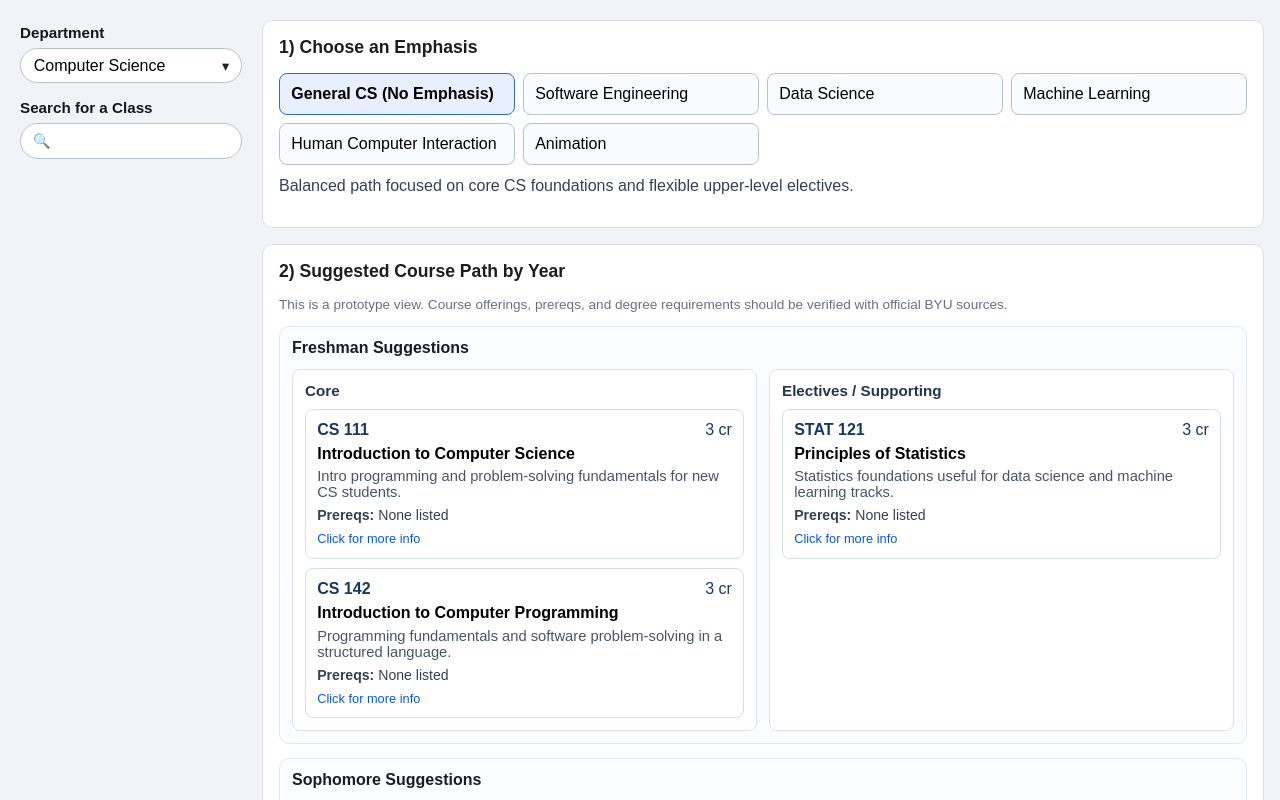
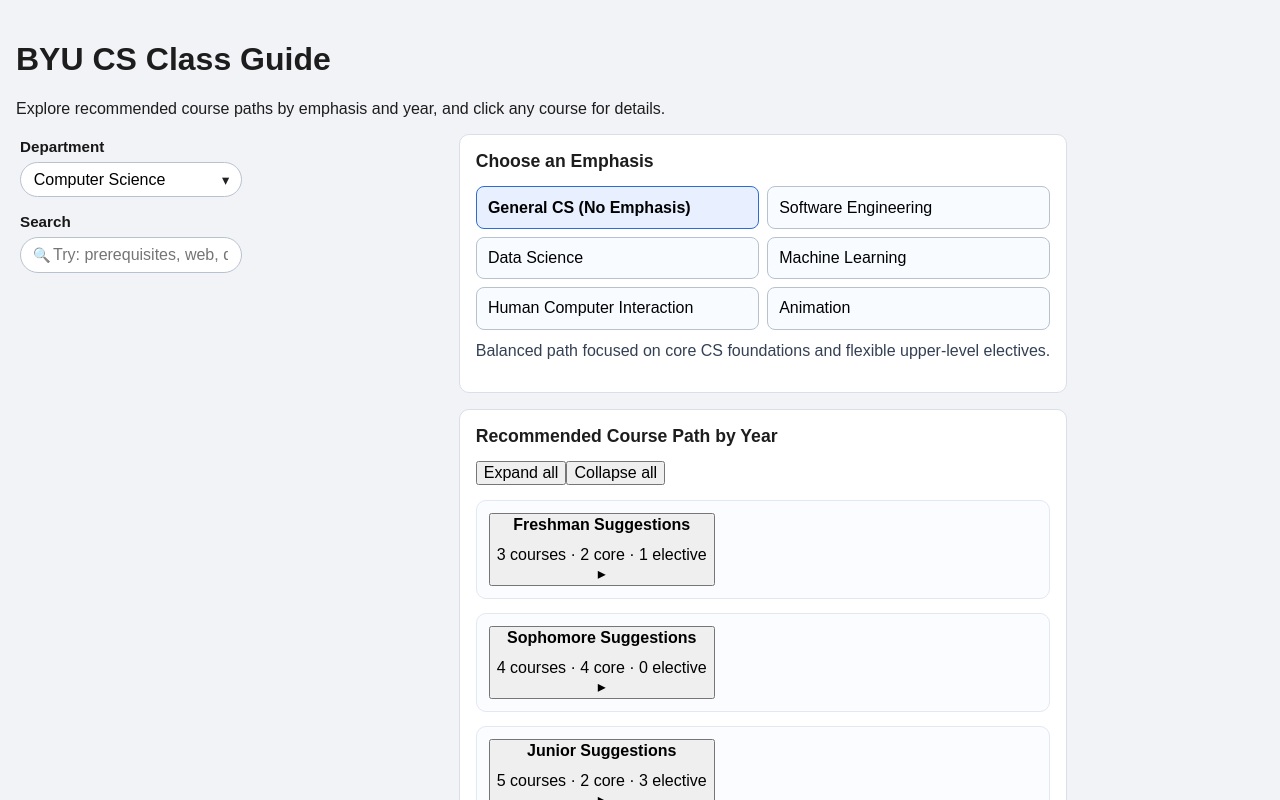
Before and after one commit to addibushman/BYU-CS-IA-PROTOTYPE, a React (Vite) app: page / in a window 1280 px wide. Shown: the top 800 px of the page. Built offline with nearby package versions, Linux system fonts and the light colour scheme.

Commit message:
v2 first try

```diff
--- a/src/App.jsx
+++ b/src/App.jsx
@@ -14,7 +14,8 @@
     course.title,
     course.shortDescription,
     course.longDescription,
-    ...(course.prereqs || [])
+    ...(course.prereqs || []),
+    ...(course.tags || [])
   ]
     .filter(Boolean)
     .join(' ')
@@ -47,8 +48,14 @@
 export default function App() {
   const [selectedEmphasis, setSelectedEmphasis] = useState('general');
   const [selectedCourse, setSelectedCourse] = useState(null);
+
   const [searchQuery, setSearchQuery] = useState('');
   const [department, setDepartment] = useState('Computer Science');
+
+  // Collapsed by default so the page isn't overwhelming
+  const [collapsedYears, setCollapsedYears] = useState(() =>
+    Object.fromEntries(yearLabels.map((y) => [y, true]))
+  );
 
   const fullPlan = useMemo(() => {
     return buildPlanForEmphasis(selectedEmphasis, courses);
@@ -61,23 +68,47 @@
   const emphasisMeta =
     emphases.find((e) => e.id === selectedEmphasis) ?? emphases[0];
 
-  const searchMatchedCourse = useMemo(() => {
+  const firstSearchMatch = useMemo(() => {
     if (!searchQuery.trim()) return null;
     return findFirstMatchInPlan(visiblePlan);
   }, [visiblePlan, searchQuery]);
 
-  const chipCourse = searchMatchedCourse || selectedCourse;
+  const chipCourse = firstSearchMatch || selectedCourse;
 
   const handleOpenCourse = (course) => {
     setSelectedCourse(course);
   };
 
-  const clearSearch = () => {
-    setSearchQuery('');
+  const clearSearch = () => setSearchQuery('');
+
+  const toggleYear = (yearKey) => {
+    setCollapsedYears((prev) => ({ ...prev, [yearKey]: !prev[yearKey] }));
   };
+
+  const expandAll = () => {
+    setCollapsedYears(Object.fromEntries(yearLabels.map((y) => [y, false])));
+  };
+
+  const collapseAll = () => {
+    setCollapsedYears(Object.fromEntries(yearLabels.map((y) => [y, true])));
+  };
+
+  // Nice behavior: if searching, auto-expand all so results are visible
+  const isSearching = searchQuery.trim().length > 0;
+  const effectiveCollapsedYears = isSearching
+    ? Object.fromEntries(yearLabels.map((y) => [y, false]))
+    : collapsedYears;
 
   return (
     <div className="app-shell app-shell-layout">
+      <header className="big-header">
+        <h1>BYU CS Class Guide</h1>
+        <p>
+          Explore recommended course paths by emphasis and year, and click any
+          course for details.
+        </p>
+      </header>
+
       <div className="layout-grid">
         {/* LEFT SIDEBAR */}
         <aside className="sidebar">
@@ -93,24 +124,24 @@
                 className="sidebar-select"
               >
                 <option>Computer Science</option>
-                <option disabled>Information Systems (prototype)</option>
-                <option disabled>Cybersecurity (prototype)</option>
+                <option disabled>Information Systems</option>
+                <option disabled>Cybersecurity</option>
               </select>
             </div>
           </div>
 
           <div className="sidebar-block">
-            <label className="sidebar-label" htmlFor="class-search">
-              Search for a Class
+            <label className="sidebar-label" htmlFor="global-search">
+              Search
             </label>
             <div className="search-wrap">
               <span className="search-icon" aria-hidden="true">
                 🔍
               </span>
               <input
-                id="class-search"
+                id="global-search"
                 type="text"
-                placeholder=""
+                placeholder="Try: prerequisites, web, data, algorithms..."
                 value={searchQuery}
                 onChange={(e) => setSearchQuery(e.target.value)}
                 className="sidebar-search"
@@ -124,11 +155,7 @@
                 type="button"
                 className="selected-chip"
                 onClick={clearSearch}
-                title={
-                  searchQuery
-                    ? 'Clear search'
-                    : 'Selected course (click to clear search if active)'
-                }
+                title={isSearching ? 'Clear search' : 'Selected course'}
               >
                 <span className="chip-x" aria-hidden="true">
                   ×
@@ -140,10 +167,12 @@
         </aside>
 
         {/* MAIN CONTENT */}
-        <div className="main-column">
         <main className="content content-no-max">
           <section className="panel">
-              <h2>1) Choose an Emphasis</h2>
+            <div className="panel-header-row">
+              <h2>Choose an Emphasis</h2>
+            </div>
+
             <EmphasisSelector
               emphases={emphases}
               selectedEmphasis={selectedEmphasis}
@@ -153,15 +182,28 @@
           </section>
 
           <section className="panel">
-              <h2>2) Suggested Course Path by Year</h2>
-              <p className="small-note">
-                This is a prototype view. Course offerings, prereqs, and degree
-                requirements should be verified with official BYU sources.
-              </p>
+            <div className="panel-header-row">
+              <h2>Recommended Course Path by Year</h2>
 
-              {searchQuery.trim() && (
-                <p className="small-note search-status">
-                  Showing classes matching: <strong>{searchQuery}</strong>
+              {!isSearching && (
+                <div className="year-controls">
+                  <button type="button" className="text-btn" onClick={expandAll}>
+                    Expand all
+                  </button>
+                  <button
+                    type="button"
+                    className="text-btn"
+                    onClick={collapseAll}
+                  >
+                    Collapse all
+                  </button>
+                </div>
+              )}
+            </div>
+
+            {isSearching && (
+              <p className="search-status">
+                Results for: <strong>{searchQuery}</strong>
               </p>
             )}
 
@@ -171,18 +213,16 @@
                 yearKey={yearKey}
                 yearData={visiblePlan[yearKey]}
                 onOpenCourse={handleOpenCourse}
+                collapsed={effectiveCollapsedYears[yearKey]}
+                onToggle={() => toggleYear(yearKey)}
               />
             ))}
           </section>
         </main>
       </div>
-      </div>
 
       <footer className="footer">
-        <p>
-          Built for a BYU CS Information Architecture draft assignment (React
-          prototype)
-        </p>
+        <p>BYU CS course planning view</p>
       </footer>
 
       <ClassDetailModal
--- a/src/components/YearSection.jsx
+++ b/src/components/YearSection.jsx
@@ -10,15 +10,43 @@
   return map[yearKey] || yearKey;
 }
 
-export default function YearSection({ yearKey, yearData, onOpenCourse }) {
+export default function YearSection({
+  yearKey,
+  yearData,
+  onOpenCourse,
+  collapsed,
+  onToggle
+}) {
+  const coreCount = yearData.core.length;
+  const electiveCount = yearData.elective.length;
+  const total = coreCount + electiveCount;
+
   return (
     <section className="year-section">
-      <h3>{prettyYearLabel(yearKey)} Suggestions</h3>
+      <button
+        type="button"
+        className="year-header"
+        onClick={onToggle}
+        aria-expanded={!collapsed}
+      >
+        <div>
+          <h3 className="year-title">{prettyYearLabel(yearKey)} Suggestions</h3>
+          <div className="year-subtitle">
+            {total} course{total === 1 ? '' : 's'} · {coreCount} core ·{' '}
+            {electiveCount} elective
+          </div>
+        </div>
 
+        <div className="year-chevron" aria-hidden="true">
+          {collapsed ? '▸' : '▾'}
+        </div>
+      </button>
+
+      {!collapsed && (
         <div className="year-grid">
           <div className="bucket">
             <h4>Core</h4>
-          {yearData.core.length === 0 ? (
+            {coreCount === 0 ? (
               <p className="empty-text">No core suggestions listed.</p>
             ) : (
               yearData.core.map((course) => (
@@ -33,7 +61,7 @@
 
           <div className="bucket">
             <h4>Electives / Supporting</h4>
-          {yearData.elective.length === 0 ? (
+            {electiveCount === 0 ? (
               <p className="empty-text">No elective suggestions listed.</p>
             ) : (
               yearData.elective.map((course) => (
@@ -46,6 +74,7 @@
             )}
           </div>
         </div>
+      )}
     </section>
   );
 }
```
Lines whose indentation alone changed are shown as unchanged.
